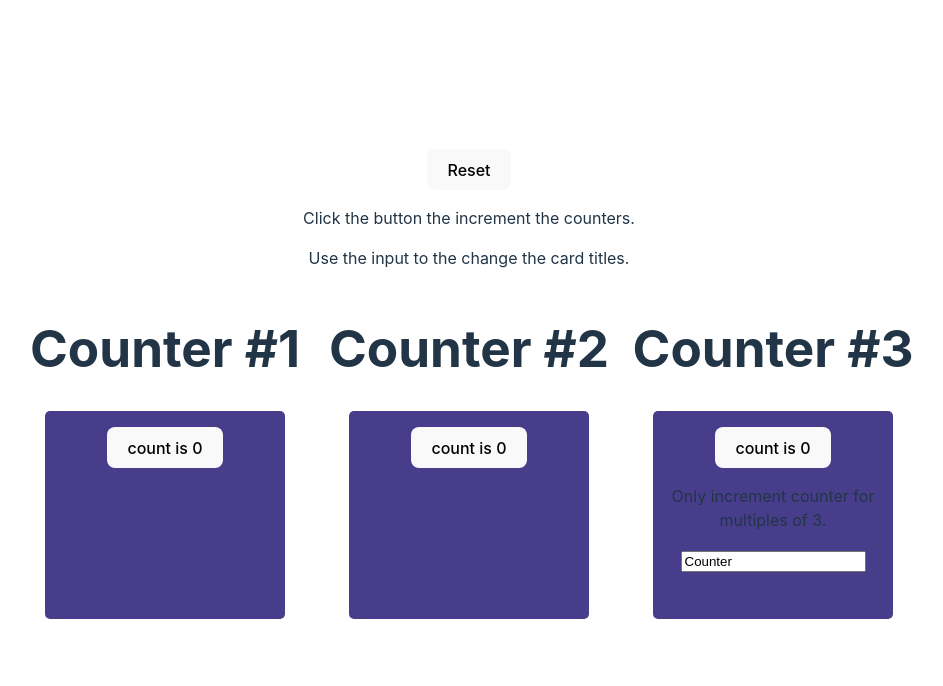
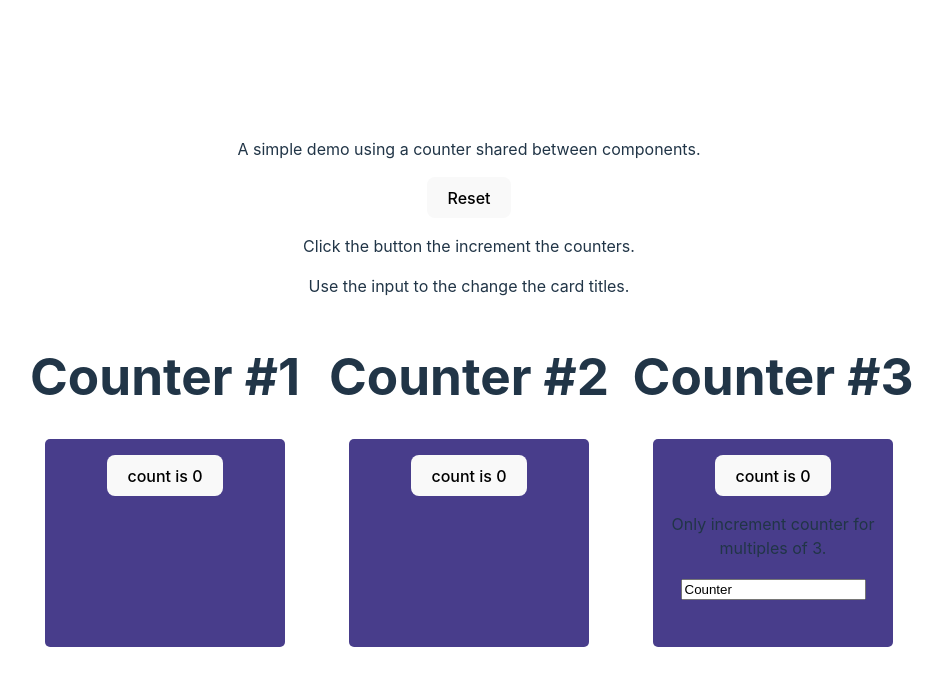
Before and after one commit to seegg/barebone-demo, a React (Vite) app: page / in a window 1280 px wide. Shown: the top 686 px of the page, without its empty margins (171-1114 px from the left). Built offline with nearby package versions, Linux system fonts and the light colour scheme.

Commit message:
update demo

```diff
--- a/src/App.tsx
+++ b/src/App.tsx
@@ -7,6 +7,7 @@ function App() {
   return (
     <>
       <div className='reset-button'>
+        <p>A simple demo using a counter shared between components.</p>
         <button onClick={reset}>
           Reset
         </button>
@@ -49,6 +50,7 @@ const TitleController = ({count}: Counter)=>{
     state => {return state.counter},
     state => state.counter % 3 == 0
   );
+  const counterActions = useCounterActions(actions => actions);
   const title = useTitleStore(state => state.Title.value);
   const titleActions = useTitleActions(actions => actions);
 
@@ -60,7 +62,7 @@ const TitleController = ({count}: Counter)=>{
     <div>
       <h1 className='card-title'>{title} {count && '#'+count}</h1>
       <div className="card">
-        <button>
+        <button onClick={counterActions.increment}>
           count is {counter}
         </button>
         <p>Only increment counter for multiples of 3.</p>
```
Also changed, not shown: 1 other file (tests, documents, lock files or other folders).
